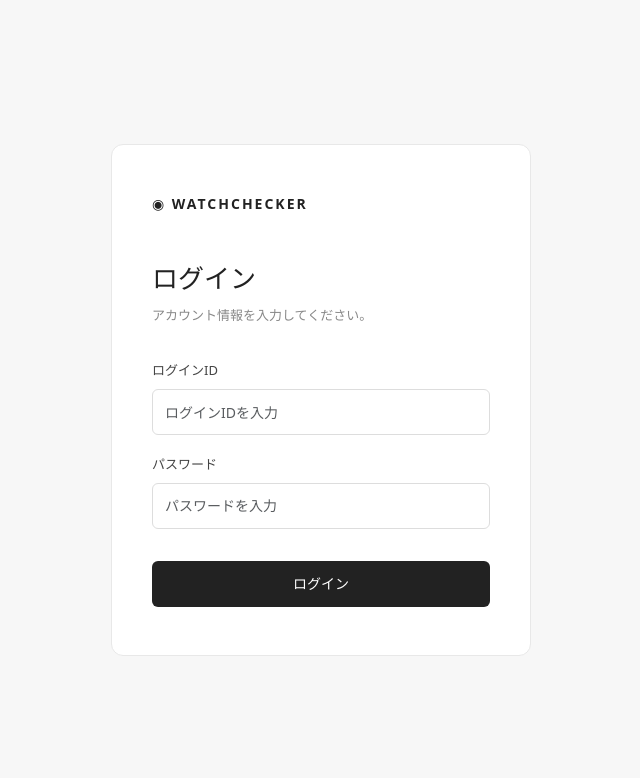
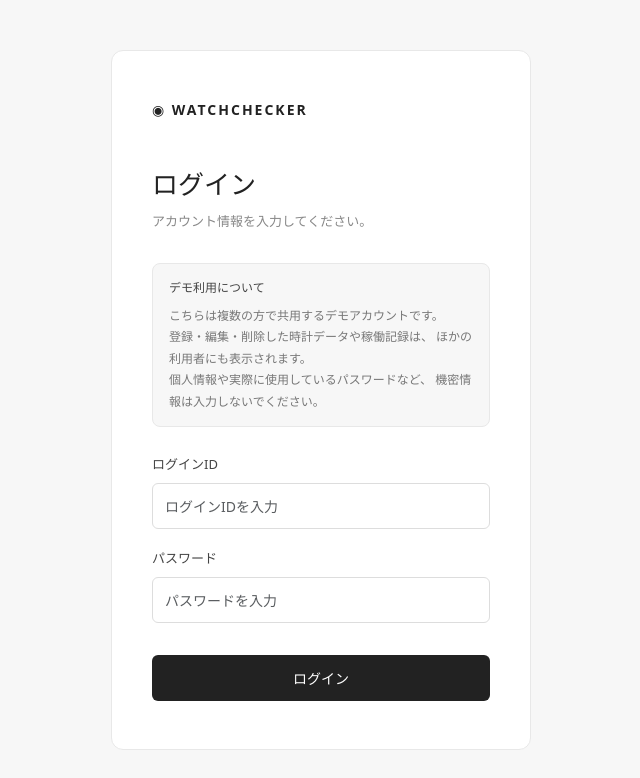
Before and after one commit to shohgo-yoshikawa/watchchecker-front, a React (Vite) app: page /login in a window 1280 px wide. Shown: the top 778 px of the page, without its empty margins (319-959 px from the left). Built offline with nearby package versions, Linux system fonts and the light colour scheme; no server answers.

Commit message:
ログイン画面にデモ利用の注意書きを追加

```diff
--- a/src/App.css
+++ b/src/App.css
@@ -802,6 +802,31 @@
   .login-card {
     padding: 36px 24px;
   }
+}
+
+/* デモ利用についての注意書き */
+.login-demo-notice {
+  margin-bottom: 24px;
+  padding: 14px 16px;
+  border: 1px solid #e8e8e8;
+  border-radius: 8px;
+  background-color: #f7f7f7;
+}
+
+/* 注意書きの見出し */
+.login-demo-notice-title {
+  margin-bottom: 7px;
+  color: #444;
+  font-size: 12px;
+  font-weight: 600;
+}
+
+/* 注意書きの本文 */
+.login-demo-notice-text {
+  margin-bottom: 0;
+  color: #777;
+  font-size: 12px;
+  line-height: 1.8;
 }
 
 /* ログアウトボタン */
--- a/src/assets/pages/Login.jsx
+++ b/src/assets/pages/Login.jsx
@@ -53,6 +53,20 @@ function Login() {
           <p>アカウント情報を入力してください。</p>
         </div>
 
+        {/* デモ利用時の注意書き */}
+        <div className="login-demo-notice">
+          <p className="login-demo-notice-title">デモ利用について</p>
+          <p className="login-demo-notice-text">
+            こちらは複数の方で共用するデモアカウントです。
+            <br />
+            登録・編集・削除した時計データや稼働記録は、
+            ほかの利用者にも表示されます。
+            <br />
+            個人情報や実際に使用しているパスワードなど、
+            機密情報は入力しないでください。
+          </p>
+        </div>
+
         <Form onSubmit={handleSubmit}>
           <Form.Group className="mb-3">
             <Form.Label>ログインID</Form.Label>
```
